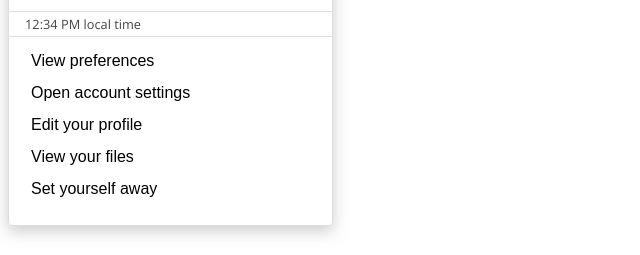
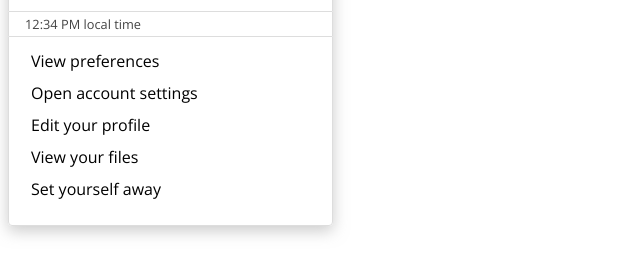
Before and after one commit to Shalabyelectronics/slack-card, a plain HTML site: page index.html in a window 1280 px wide. Shown: the part 257-512 px from the top of the page, 0-640 px from the left. Drawn offline with nearby package versions, Linux system fonts and the light colour scheme.

Commit message:
Change button font

```diff
--- a/index.html
+++ b/index.html
@@ -23,6 +23,9 @@ Fix this Slack card up!
     body {
       font-family: 'Open Sans', sans-serif;
       color: #222;
+    }
+    button{
+      font-family: 'Open Sans', sans-serif;
     }
     .card {
       height: 475px;
```
